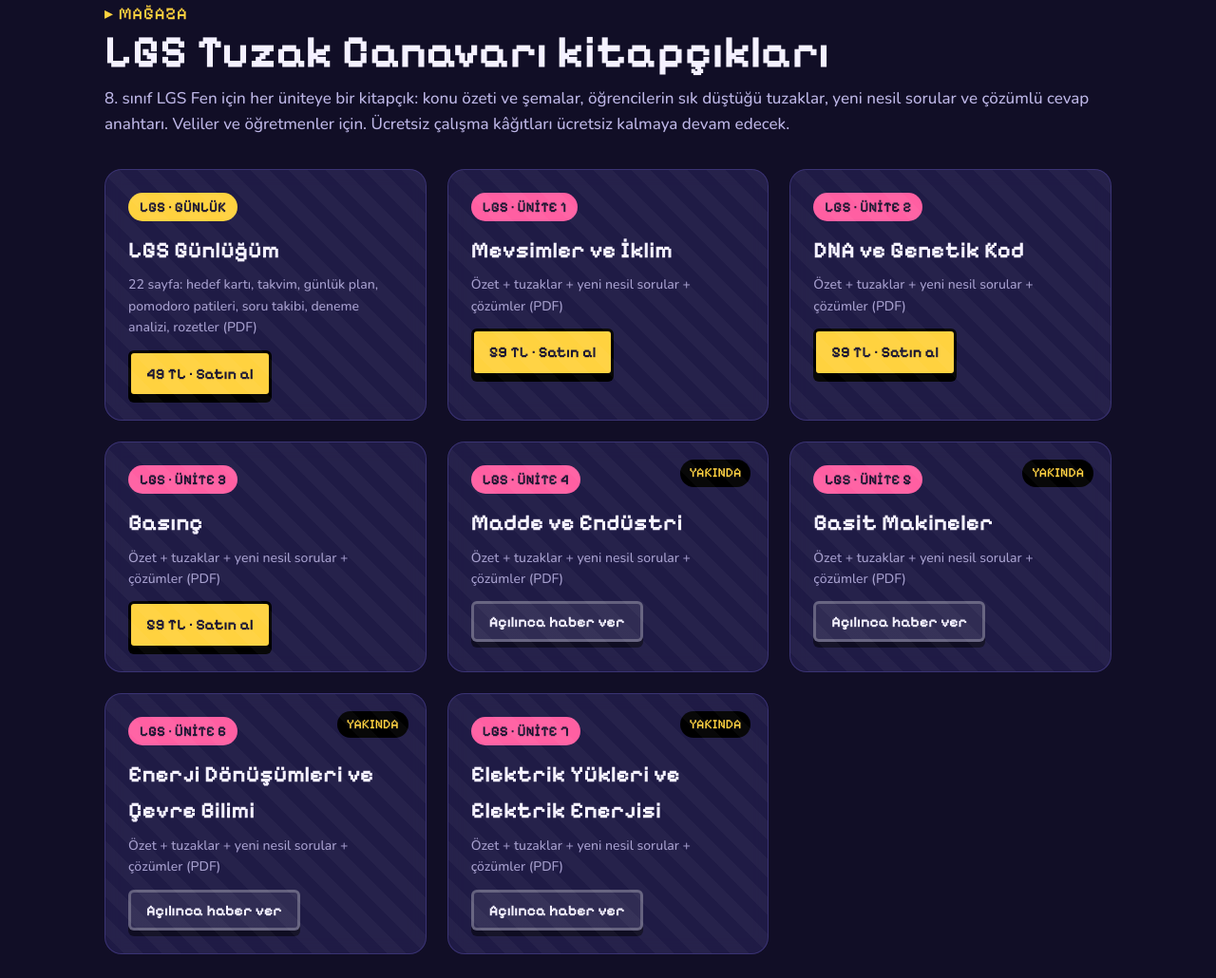
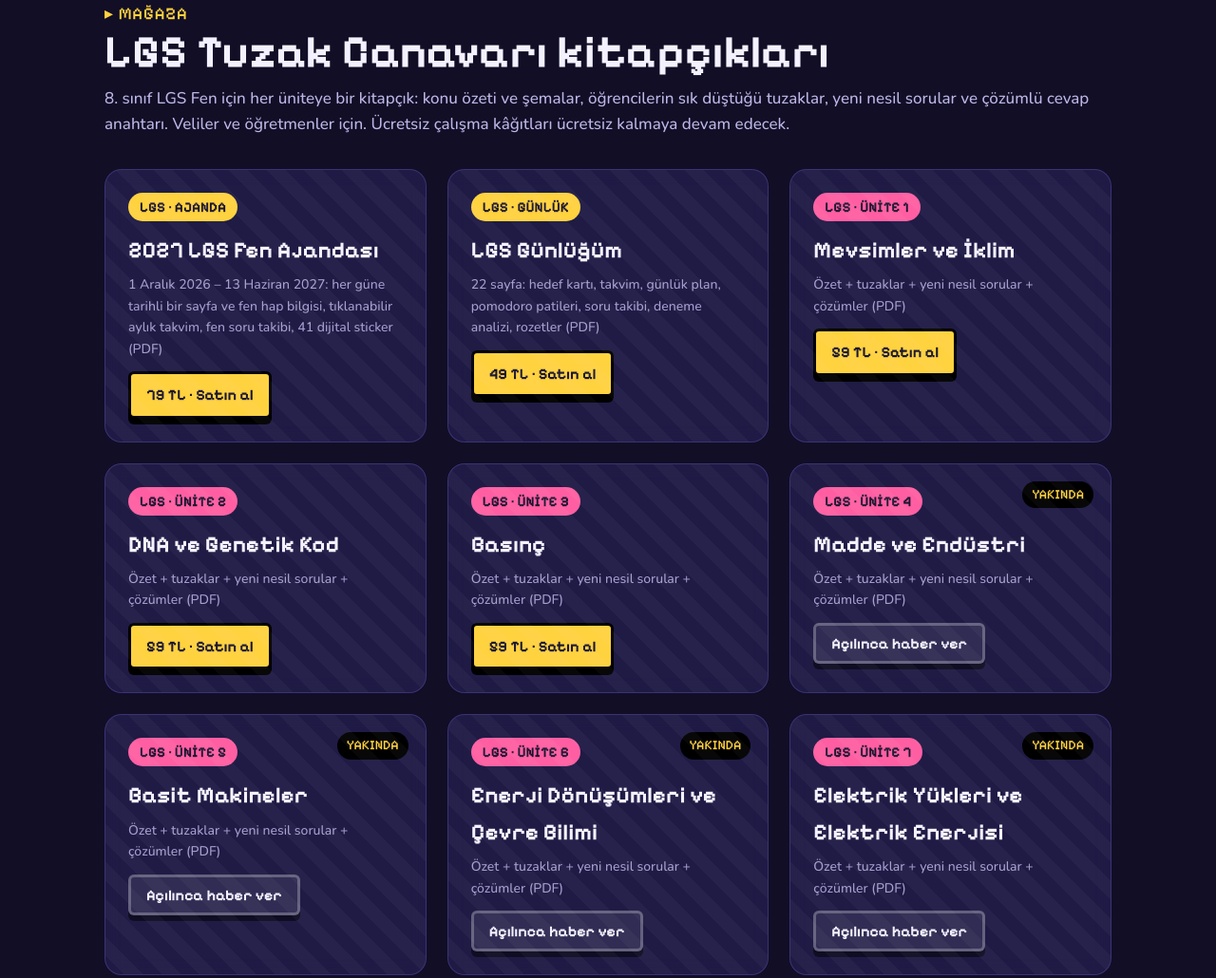
Before and after one commit to 8bitfen/8bitfen.github.io, a plain HTML site: page index.html in a window 1280 px wide. Shown: the part 4645-5675 px from the top of the page at 95% size. Drawn offline with nearby package versions, Linux system fonts and the light colour scheme; animation ran at ten frames a second.

Commit message:
Mağaza: 2027 LGS Fen Ajandası satışta (79 TL)
Co-Authored-By: Claude Opus 5.5 <noreply@anthropic.com>
Claude-Session: https://claude.ai/code/session_01Di5DFCt5SFvqMzs9DJkJw3

```diff
--- a/index.html
+++ b/index.html
@@ -707,6 +707,7 @@ function track(name){try{if(window.goatcounter&&window.goatcounter.count)window.
 
 /* ---------- mağaza: LGS Tuzak Canavarı kitapçıkları ---------- */
 const BOOKS=[
+ ["LGS · AJANDA","2027 LGS Fen Ajandası","https://www.shopier.com/8bitfen/53191611","79 TL","1 Aralık 2026 – 13 Haziran 2027: her güne tarihli bir sayfa ve fen hap bilgisi, tıklanabilir aylık takvim, fen soru takibi, 41 dijital sticker (PDF)"],
  ["LGS · GÜNLÜK","LGS Günlüğüm","https://www.shopier.com/8bitfen/53167615","49 TL","22 sayfa: hedef kartı, takvim, günlük plan, pomodoro patileri, soru takibi, deneme analizi, rozetler (PDF)"],
  [1,"Mevsimler ve İklim","https://www.shopier.com/53166616","59 TL"],
  [2,"DNA ve Genetik Kod","https://www.shopier.com/8bitfen/53167722","59 TL"],
@@ -715,7 +716,7 @@ const BOOKS=[
  [5,"Basit Makineler","",""],
  [6,"Enerji Dönüşümleri ve Çevre Bilimi","",""],
  [7,"Elektrik Yükleri ve Elektrik Enerjisi","",""]];
-document.getElementById("books").innerHTML=BOOKS.map(([n,t,url,price,inc])=>`<div class="card rv">${url?"":'<span class="lock">YAKINDA</span>'}<span class="chip" style="background:${typeof n==="number"?"var(--pink)":"var(--yellow)"}">${typeof n==="number"?"LGS · ÜNİTE "+n:n}</span><h3>${t}</h3><p class="inc">${inc||"Özet + tuzaklar + yeni nesil sorular + çözümler (PDF)"}</p>${url?`<a class="btn yel" href="${url}" target="_blank" rel="noopener" data-book="${typeof n==="number"?n:"gunluk"}">${price?price+" · ":""}Satın al</a>`:`<button class="btn ghost" data-want="${typeof n==="number"?n:"gunluk"}">Açılınca haber ver</button>`}</div>`).join("");
+document.getElementById("books").innerHTML=BOOKS.map(([n,t,url,price,inc])=>`<div class="card rv">${url?"":'<span class="lock">YAKINDA</span>'}<span class="chip" style="background:${typeof n==="number"?"var(--pink)":"var(--yellow)"}">${typeof n==="number"?"LGS · ÜNİTE "+n:n}</span><h3>${t}</h3><p class="inc">${inc||"Özet + tuzaklar + yeni nesil sorular + çözümler (PDF)"}</p>${url?`<a class="btn yel" href="${url}" target="_blank" rel="noopener" data-book="${typeof n==="number"?n:(n.includes("AJANDA")?"ajanda":"gunluk")}">${price?price+" · ":""}Satın al</a>`:`<button class="btn ghost" data-want="${typeof n==="number"?n:(n.includes("AJANDA")?"ajanda":"gunluk")}">Açılınca haber ver</button>`}</div>`).join("");
 document.querySelectorAll("#books [data-book]").forEach(b=>b.addEventListener("click",()=>track("magaza-satin-al-unite-"+b.dataset.book)));
 document.querySelectorAll("#books [data-want]").forEach(b=>b.onclick=()=>{track("magaza-ilgi-unite-"+b.dataset.want);b.disabled=true;b.textContent="Not alındı ✓";document.getElementById("shopNote").textContent="Kitapçık açıldığında YouTube kanalında duyuracağız. Abone olup bildirimleri açman yeterli."});
 
```
